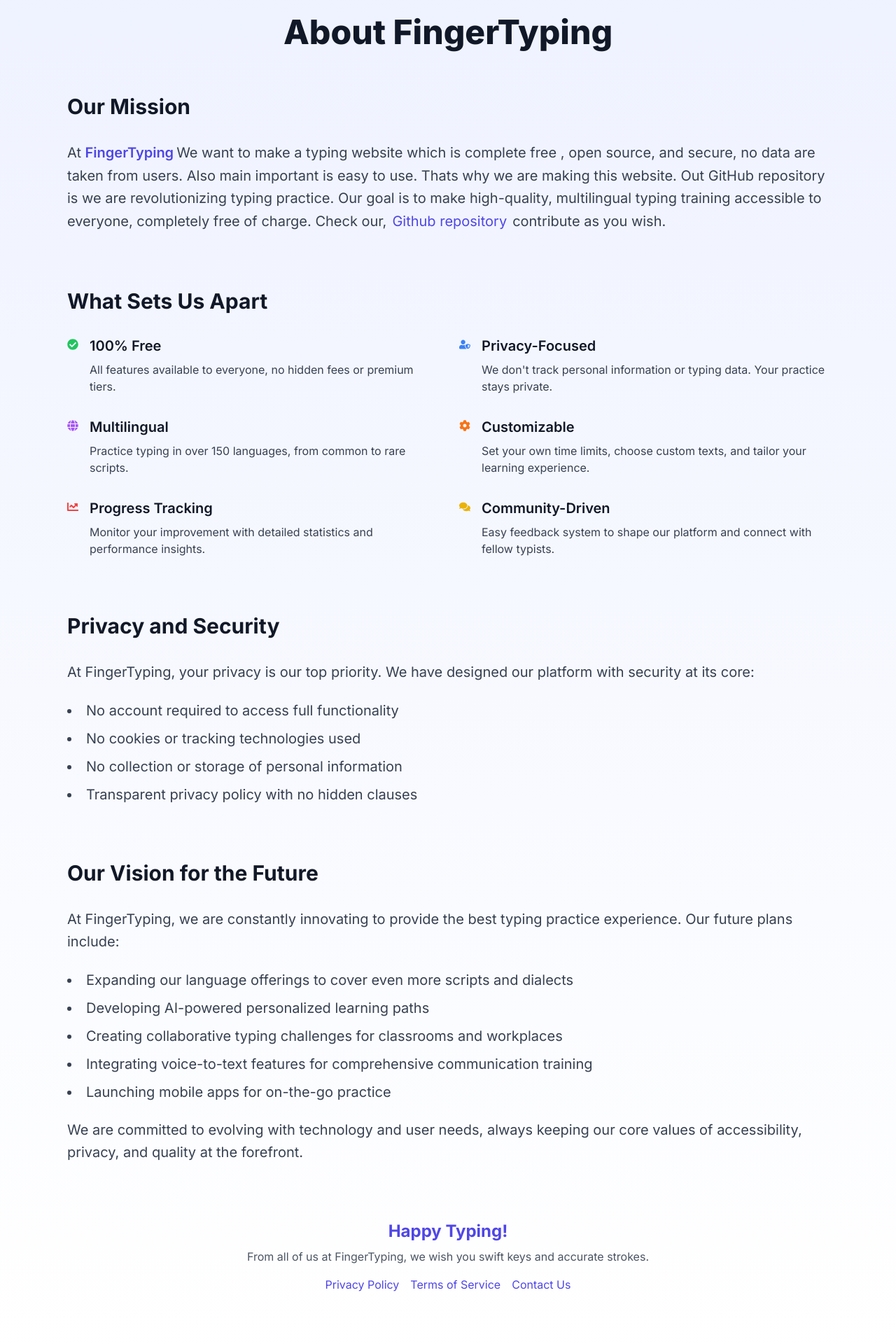
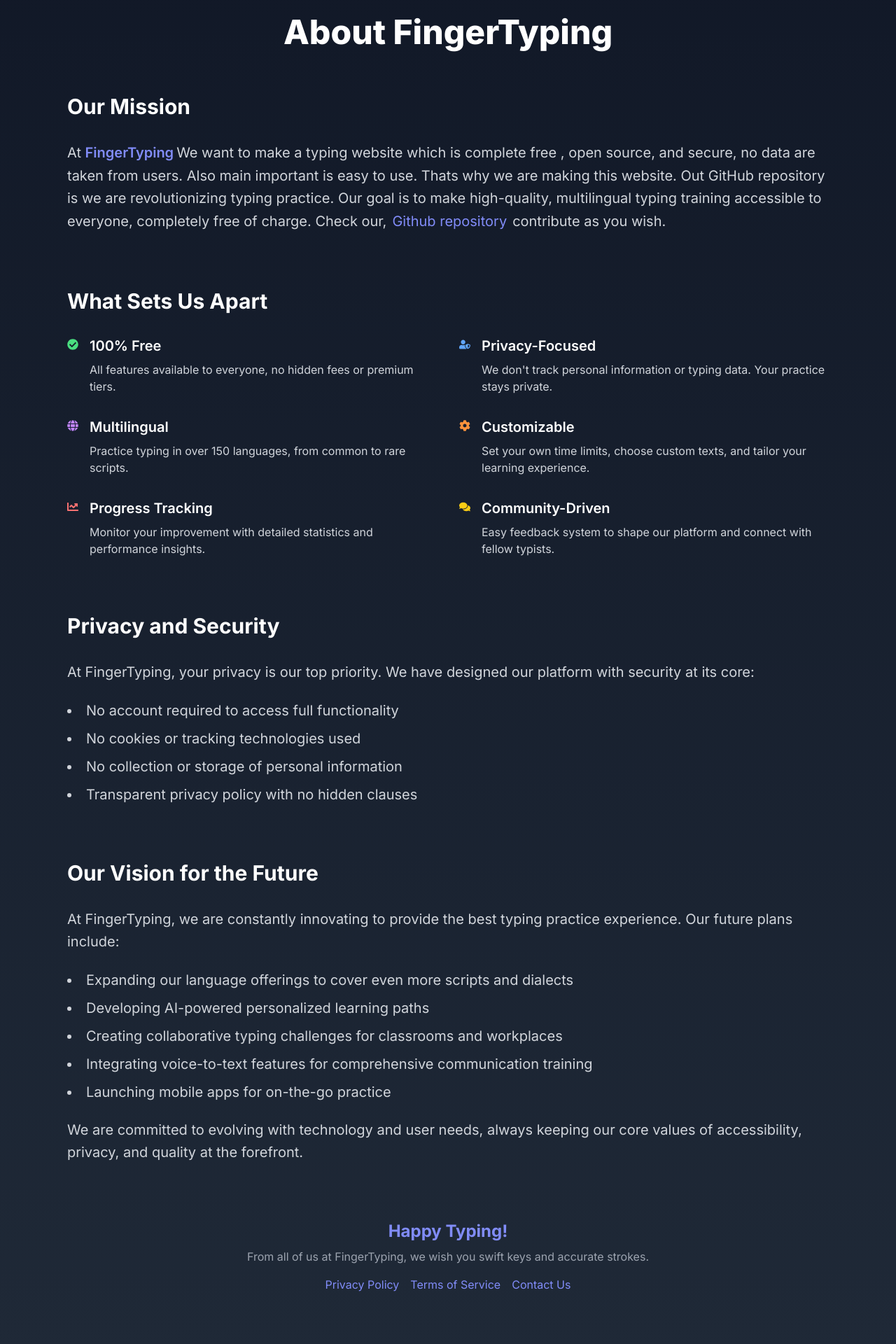
Before and after one commit to finger-typing/fingertyping, a Next.js app: page /about in a window 1280 px wide. Shown: the part 160-2080 px from the top of the page at 70% size. Built offline with nearby package versions, Linux system fonts and the light colour scheme.

Commit message:
version 1.04 [update mainly ui color, also spaceing]

```diff
--- a/package.json
+++ b/package.json
@@ -12,7 +12,6 @@
     "lucide-react": "^0.441.0",
     "next": "^15.0.4",
     "next-pwa": "^5.6.0",
-    "nextjs-google-analytics": "^2.3.7",
     "react": "^18",
     "react-dom": "^18",
     "react-icons": "^5.3.0"
--- a/src/app/about/page.tsx
+++ b/src/app/about/page.tsx
@@ -7,7 +7,6 @@
   FaCog,
   FaChartLine,
   FaComments,
-
 } from "react-icons/fa";
 
 export default function About() {
@@ -17,7 +16,7 @@
         <title>About Finger Typing </title>
         <meta
           name="description"
-          content="Learn about FingerTyping, a open source, typing website for free, privacy-focused platform."
+          content="Learn about Finger Typing, a open source, typing website for free, privacy-focused platform."
         />
         <script type="application/ld+json">
           {`
@@ -36,28 +35,28 @@
           `}
         </script>
       </Head>
-      <main className="min-h-screen bg-gradient-to-b from-indigo-50 to-white">
+      <main className="min-h-screen bg-gradient-to-b from-gray-900 to-gray-800">
         <div className="mx-auto max-w-6xl px-4 py-16 sm:px-6 lg:px-8">
           <nav aria-label="Breadcrumb" className="mb-8">
             <Link
               href="/"
-              className="inline-block text-indigo-600 transition duration-300 hover:text-indigo-800"
+              className="inline-block text-indigo-400 transition duration-300 hover:text-indigo-300"
             >
               ← Back to Home
             </Link>
           </nav>
 
-          <h1 className="mb-16 text-center text-5xl font-extrabold text-gray-900">
+          <h1 className="mb-16 text-center text-5xl font-extrabold text-white">
             About FingerTyping
           </h1>
 
           <section className="mb-20">
-            <h2 className="mb-8 text-3xl font-bold text-gray-900">
+            <h2 className="mb-8 text-3xl font-bold text-white">
               Our Mission
             </h2>
-            <p className="mb-6 text-xl leading-relaxed text-gray-700">
+            <p className="mb-6 text-xl leading-relaxed text-gray-300">
               At{" "}
-              <span className="font-semibold text-indigo-600 mr-1">
+              <span className="font-semibold text-indigo-400 mr-1">
                 FingerTyping
               </span>
               We want to make a typing website which is complete free , open
@@ -66,7 +65,7 @@
               Out GitHub repository is we are revolutionizing typing practice.
               Our goal is to make high-quality, multilingual typing training
               accessible to everyone, completely free of charge. Check our,
-              <Link href="https://github.com/finger-typing/fingertyping" className="mx-2 text-indigo-600 hover:underline">
+              <Link href="https://github.com/finger-typing/fingertyping" className="mx-2 text-indigo-400 hover:underline">
                   Github repository
               </Link>
               contribute as you wish.
@@ -74,77 +73,55 @@
           </section>
 
           <section className="mb-20">
-            <h2 className="mb-8 text-3xl font-bold text-gray-900">
+            <h2 className="mb-8 text-3xl font-bold text-white">
               What Sets Us Apart
             </h2>
             <div className="grid gap-8 md:grid-cols-2">
               {[
                 {
-                  icon: (
-                    <FaCheckCircle
-                      className="text-green-500"
-                      aria-hidden="true"
-                    />
-                  ),
+                  icon: <FaCheckCircle className="text-green-400" aria-hidden="true" />,
                   title: "100% Free",
                   description:
                     "All features available to everyone, no hidden fees or premium tiers.",
                 },
                 {
-                  icon: (
-                    <FaUserShield
-                      className="text-blue-500"
-                      aria-hidden="true"
-                    />
-                  ),
+                  icon: <FaUserShield className="text-blue-400" aria-hidden="true" />,
                   title: "Privacy-Focused",
                   description:
                     "We don't track personal information or typing data. Your practice stays private.",
                 },
                 {
-                  icon: (
-                    <FaGlobe className="text-purple-500" aria-hidden="true" />
-                  ),
+                  icon: <FaGlobe className="text-purple-400" aria-hidden="true" />,
                   title: "Multilingual",
                   description:
                     "Practice typing in over 150 languages, from common to rare scripts.",
                 },
                 {
-                  icon: (
-                    <FaCog className="text-orange-500" aria-hidden="true" />
-                  ),
+                  icon: <FaCog className="text-orange-400" aria-hidden="true" />,
                   title: "Customizable",
                   description:
                     "Set your own time limits, choose custom texts, and tailor your learning experience.",
                 },
                 {
-                  icon: (
-                    <FaChartLine className="text-red-500" aria-hidden="true" />
-                  ),
+                  icon: <FaChartLine className="text-red-400" aria-hidden="true" />,
                   title: "Progress Tracking",
                   description:
                     "Monitor your improvement with detailed statistics and performance insights.",
                 },
                 {
-                  icon: (
-                    <FaComments
-                      className="text-yellow-500"
-                      aria-hidden="true"
-                    />
-                  ),
+                  icon: <FaComments className="text-yellow-400" aria-hidden="true" />,
                   title: "Community-Driven",
                   description:
                     "Easy feedback system to shape our platform and connect with fellow typists.",
                 },
-
               ].map((feature, index) => (
                 <div key={index} className="flex items-start space-x-4">
                   <div className="mt-1 flex-shrink-0">{feature.icon}</div>
                   <div>
-                    <h3 className="mb-2 text-xl font-semibold text-gray-900">
+                    <h3 className="mb-2 text-xl font-semibold text-white">
                       {feature.title}
                     </h3>
-                    <p className="text-gray-700">{feature.description}</p>
+                    <p className="text-gray-300">{feature.description}</p>
                   </div>
                 </div>
               ))}
@@ -152,37 +129,30 @@
           </section>
 
           <section className="mb-20">
-            <h2 className="mb-8 text-3xl font-bold text-gray-900">
+            <h2 className="mb-8 text-3xl font-bold text-white">
               Privacy and Security
             </h2>
-            <p className="mb-6 text-xl leading-relaxed text-gray-700">
+            <p className="mb-6 text-xl leading-relaxed text-gray-300">
               At FingerTyping, your privacy is our top priority. We have
               designed our platform with security at its core:
             </p>
-            <ul className="mb-6 list-inside list-disc space-y-3 text-xl text-gray-700">
+            <ul className="mb-6 list-inside list-disc space-y-3 text-xl text-gray-300">
               <li>No account required to access full functionality</li>
               <li>No cookies or tracking technologies used</li>
               <li>No collection or storage of personal information</li>
               <li>Transparent privacy policy with no hidden clauses</li>
-
             </ul>
-
           </section>
 
-
-
-
-
-
           <section className="mb-20">
-            <h2 className="mb-8 text-3xl font-bold text-gray-900">
+            <h2 className="mb-8 text-3xl font-bold text-white">
               Our Vision for the Future
             </h2>
-            <p className="mb-6 text-xl leading-relaxed text-gray-700">
+            <p className="mb-6 text-xl leading-relaxed text-gray-300">
               At FingerTyping, we are constantly innovating to provide the best
               typing practice experience. Our future plans include:
             </p>
-            <ul className="mb-6 list-inside list-disc space-y-3 text-xl text-gray-700">
+            <ul className="mb-6 list-inside list-disc space-y-3 text-xl text-gray-300">
               <li>
                 Expanding our language offerings to cover even more scripts and
                 dialects
@@ -198,17 +168,15 @@
               </li>
               <li>Launching mobile apps for on-the-go practice</li>
             </ul>
-            <p className="text-xl leading-relaxed text-gray-700">
+            <p className="text-xl leading-relaxed text-gray-300">
               We are committed to evolving with technology and user needs,
               always keeping our core values of accessibility, privacy, and
               quality at the forefront.
             </p>
           </section>
 
-
-
-          <footer className="mt-16 text-center text-gray-600">
-            <p className="mb-2 text-2xl font-bold text-indigo-600">
+          <footer className="mt-16 text-center text-gray-400">
+            <p className="mb-2 text-2xl font-bold text-indigo-400">
               Happy Typing!
             </p>
             <p className="mb-4">
@@ -218,17 +186,17 @@
             <nav className="mb-4">
               <Link
                 href="/privacy"
-                className="mr-4 text-indigo-600 hover:underline"
+                className="mr-4 text-indigo-400 hover:underline"
               >
                 Privacy Policy
               </Link>
               <Link
                 href="/terms"
-                className="mr-4 text-indigo-600 hover:underline"
+                className="mr-4 text-indigo-400 hover:underline"
               >
                 Terms of Service
               </Link>
-              <Link href="/contact" className="text-indigo-600 hover:underline">
+              <Link href="/contact" className="text-indigo-400 hover:underline">
                 Contact Us
               </Link>
             </nav>
--- a/src/app/blog/top-10-typing-website/page.tsx
+++ b/src/app/blog/top-10-typing-website/page.tsx
@@ -43,7 +43,7 @@
       name: "FingerTyping",
       url: "https://fingertyping.com",
       description:
-        "A modern, user-friendly typing website with customizable exercises and real-time feedback.",
+        "A open source, user-friendly typing website with customizable exercises and real-time feedback.",
       features: [
         "Customizable exercises",
         "No ads",
--- a/src/app/globals.css
+++ b/src/app/globals.css
@@ -20,7 +20,7 @@
   color: var(--foreground);
   background: var(--background);
   font-family: 'Lato', sans-serif;
-  @apply select-none;
+
 }
 
 @layer utilities {
@@ -29,3 +29,15 @@
     overflow-wrap: break-word;
   }
 }
+@keyframes cursor {
+  0%, 100% {
+    opacity: 1;
+  }
+  50% {
+    opacity: 0;
+  }
+}
+
+.animate-cursor {
+  animation: cursor 1s ease-in-out infinite;
+}
--- a/src/app/page.tsx
+++ b/src/app/page.tsx
@@ -154,10 +154,10 @@
   return (
     <div
       className={`flex min-h-screen flex-col items-center ${
-        darkMode ? "bg-gradient-to-br from-gray-900 to-gray-800 text-gray-100" : "bg-gradient-to-br from-gray-50 to-blue-50 text-gray-900"
+        darkMode ? "bg-gray-900 text-gray-100" : "bg-gradient-to-br from-gray-50 to-blue-50 text-gray-900"
       }`}
     >
-      <main className="mt-4 w-full max-w-4xl px-4 space-y-5">
+      <main className=" w-full max-w-4xl space-y-2">
         <WordDisplay
           randomText={gameState.randomText}
           inputValue={gameState.inputValue}
@@ -172,7 +172,7 @@
           isComplete={gameState.isComplete}
           darkMode={darkMode}
           inputRef={inputRef}
-          placeholder="Start typing to begin the game..."
+          placeholder="Start typing to begin......."
           randomText={gameState.randomText}
         />
 
--- a/src/components/Footer.tsx
+++ b/src/components/Footer.tsx
@@ -11,7 +11,7 @@
   return (
     <footer
       className={`w-full border-t ${
-        darkMode ? "border-gray-800 bg-gray-800" : "border-gray-100 bg-white"
+        darkMode ? "border-gray-800 bg-gray-800" : "border-gray-900 bg-white"
       }`}
     >
       <hr />
--- a/src/components/Mainpagefooter.tsx
+++ b/src/components/Mainpagefooter.tsx
@@ -19,7 +19,7 @@
   const getThemeClasses = (isDark: boolean) => ({
     footer: isDark
       ? "bg-gray-800"
-      : "bg-gradient-to-r from-blue-50 to-indigo-100",
+      : "bg-white",
     icon: isDark ? "text-indigo-400" : "text-indigo-600",
     title: isDark ? "text-white" : "text-gray-700",
     subtitle: isDark ? "text-gray-300" : "text-gray-600",
@@ -42,7 +42,7 @@
               </h2>
             </div>
             <p className={`mt-2 text-sm sm:text-base ${theme.subtitle}`}>
-              Secure, Simple and Ads-Free
+              Simple, Open Source and Ads-Free
             </p>
           </div>
 
```
Also changed, not shown: src/components/GameControls.tsx (+6 -6 lines), src/components/InputField.tsx (+4 -4 lines), src/components/WordDisplay.tsx (+14 -23 lines), 2 other files (tests, documents, lock files or other folders).
